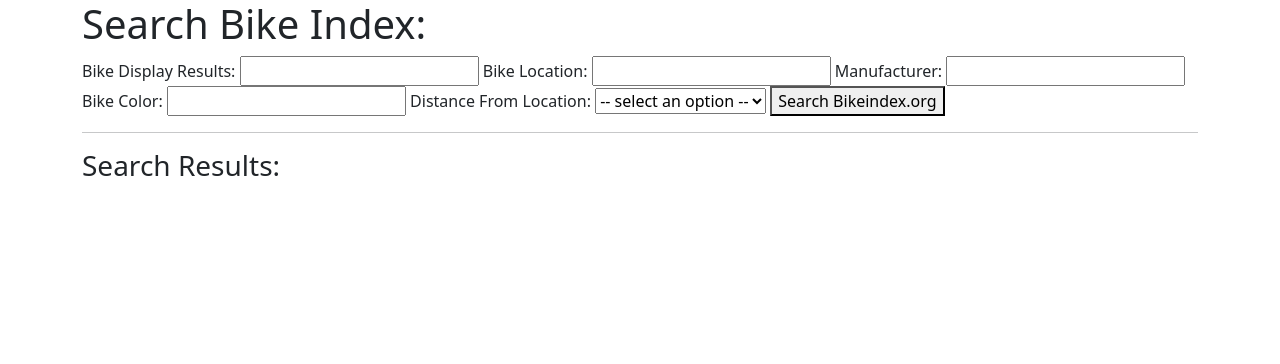
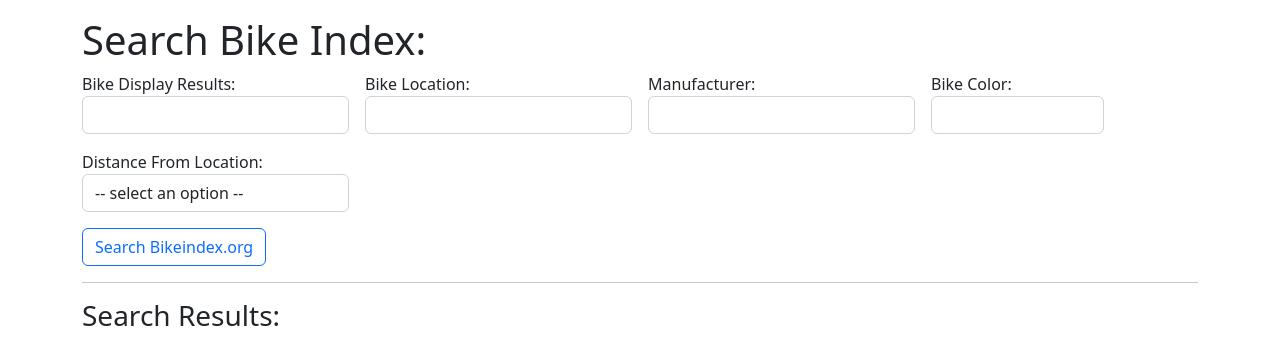
Before and after one commit to MarcusKyung/bike-index, a website built with webpack: page src/index.html in a window 1280 px wide. Built offline with nearby package versions, Linux system fonts and the light colour scheme.

Commit message:
add README.md details and html styling

```diff
--- a/src/index.html
+++ b/src/index.html
@@ -3,30 +3,38 @@
 <head>
   <title>Bike Index</title>
 </head>
-<body>
+<body class="p-3 m-0">
   <div class="container">
     <h1>Search Bike Index:</h1>
-    <form id="bike-selection">
+    <form id="bike-selection" class="row g-3">
+      <div class="col-md-3">
       <label for="bikeLimit">Bike Display Results:</label>
-      <input id="bikeLimit" type="number" name="bikeLimit" min="1" required>
-
+      <input id="bikeLimit" type="number" class="form-control" name="bikeLimit" min="1" required>
+      </div>
+      <div class="col-md-3">
       <label for="bikeLocation">Bike Location:</label>
-      <input id="bikeLocation" type="text" name="bikeLocation" required>
-
+      <input id="bikeLocation" type="text" class="form-control" name="bikeLocation" required>
+      </div>
+      <div class="col-md-3">
       <label for="bikeManufacturer">Manufacturer:</label>
-      <input id="bikeManufacturer" type="text" name="bikeManufacturer" required>
-
+      <input id="bikeManufacturer" type="text" class="form-control" name="bikeManufacturer" required>
+      </div>
+      <div class="col-md-2">
       <label for="bikeColor">Bike Color:</label>
-      <input id="bikeColor" type="text" name="bikeColor" required>
-
+      <input id="bikeColor" type="text" class="form-control" name="bikeColor" required>
+      </div>
+      <div class="col-md-3">
       <label for="bikeLocationDistance">Distance From Location:</label>
-      <select name="bikeLocationDistance" id="bikeLocationDistance" required>
+      <select name="bikeLocationDistance" id="bikeLocationDistance" class="form-control" required>
         <option disabled selected value> -- select an option -- </option>
         <option value="10" id="10mi">10 Miles</option>
         <option value="50" id="50mi">50 Miles</option>
         <option value="100" id="100mi">100 Miles</option>
       </select>
-      <button type="submit" class="btn-success" id="searchBikeIndex">Search Bikeindex.org</button>
+      </div>
+      <div class="col-md-12">
+      <button type="submit" class="btn btn-outline-primary btn-small" id="searchBikeIndex">Search Bikeindex.org</button>
+      </div>
     </form>
     <hr>
     <h3>Search Results:</h3>
```
Also changed, not shown: README.md.
